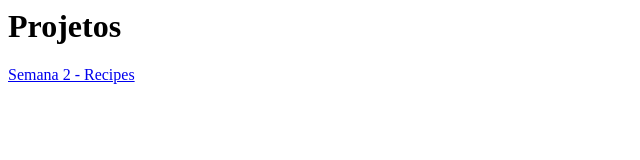
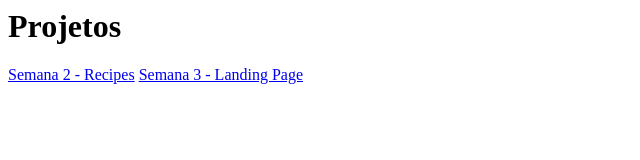
Before and after one commit to thiagomvas/treinamento-softeam, a plain HTML site: page index.html in a window 1280 px wide. Shown: the whole page, without its empty margins (0-640 px from the left). Drawn offline with Linux system fonts and the light colour scheme.

Commit message:
updated front page

```diff
--- a/index.html
+++ b/index.html
@@ -1,2 +1,3 @@
 <h1>Projetos</h1>
 <a href="semana-2-recipes/recipes.html">Semana 2 - Recipes</a>
+<a href="semana-3-landingpage/landingpage.html">Semana 3 - Landing Page</a>
```
